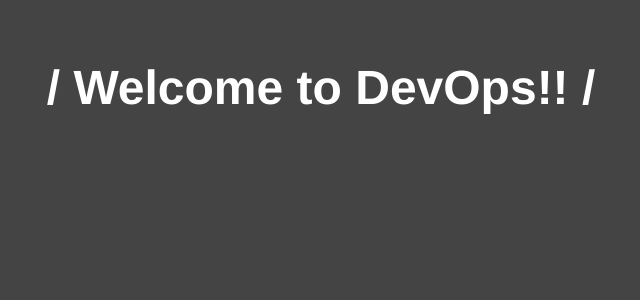
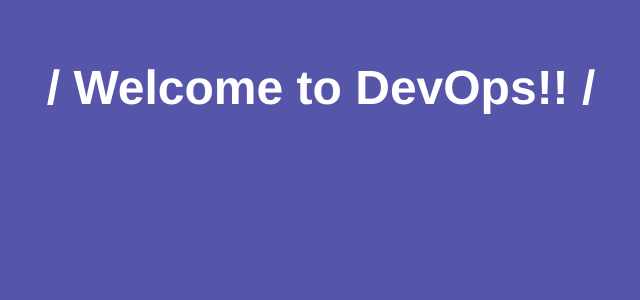
Before and after one commit to ResinCRT/Devops, a Vue app: page / in a window 1280 px wide. Shown: the top 300 px of the page, without its empty margins (319-959 px from the left). Built offline with nearby package versions, Linux system fonts and the light colour scheme.

Commit message:
bgchange 2

```diff
--- a/src/App.vue
+++ b/src/App.vue
@@ -25,6 +25,6 @@ export default {
   margin-top: 60px;
 }
 body {
-  background-color:#444
+  background-color:#5555AA
 }
 </style>
```
